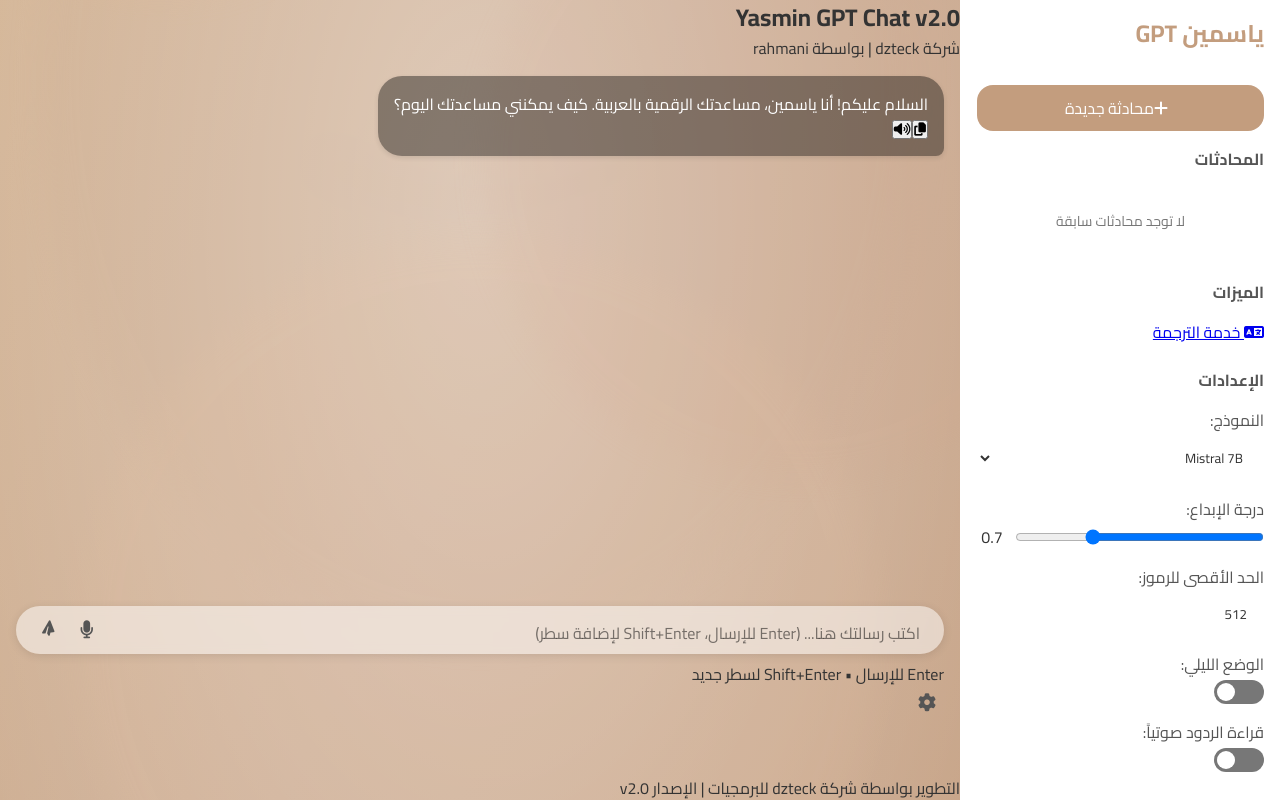
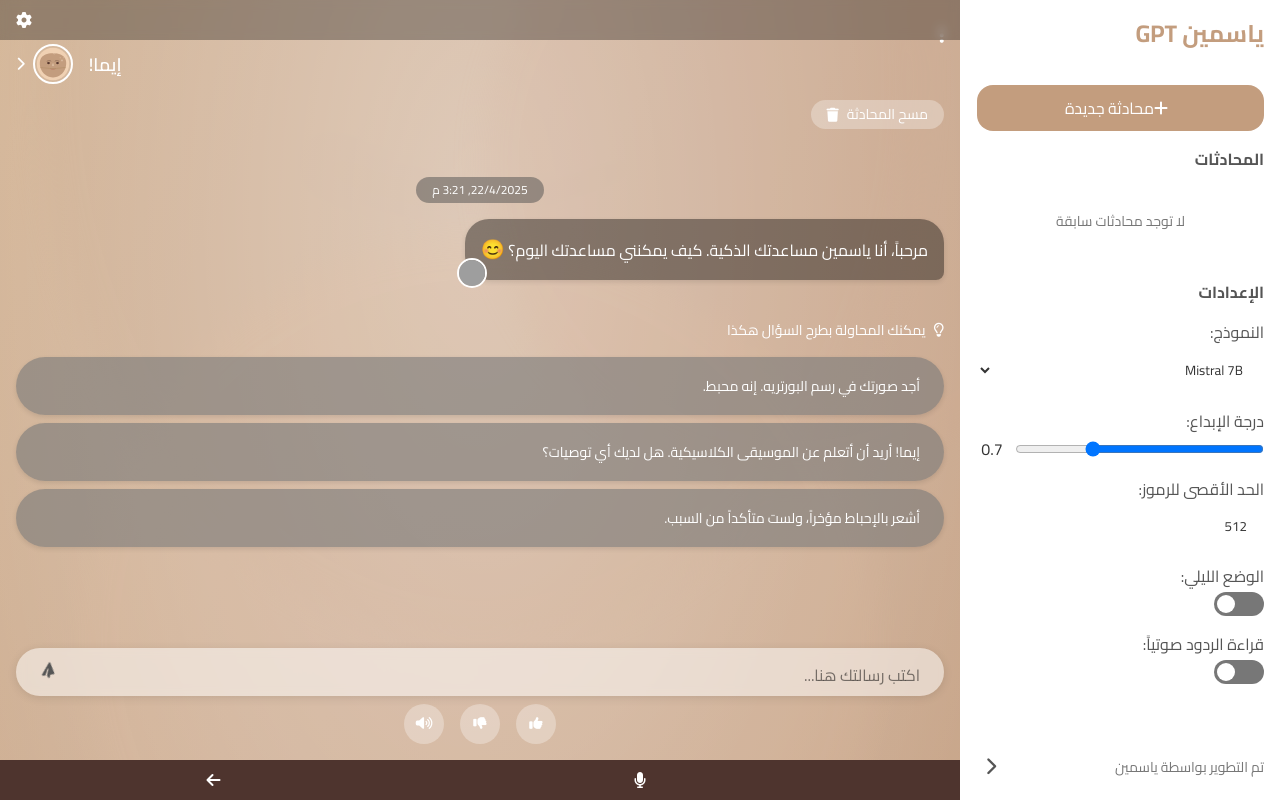
Before and after one commit to dzyas/dzfoot, a Flask app: page / in a window 1280 px wide. Run offline with Flask 3, Linux system fonts and the light colour scheme; data that the repository does not hold is empty; grey boxes are pictures that could not be loaded.

Commit message:
Update index.html

```diff
--- a/templates/index.html
+++ b/templates/index.html
@@ -3,27 +3,33 @@
 <head>
     <meta charset="UTF-8">
     <meta name="viewport" content="width=device-width, initial-scale=1.0">
-    <title>{{ app_title }}</title>
+    <title>ياسمين - المساعدة الذكية</title>
     <link rel="stylesheet" href="{{ url_for('static', filename='css/styles.css') }}">
-    <!-- Updated Font Awesome for potentially newer icons -->
-    <link rel="stylesheet" href="https://cdnjs.cloudflare.com/ajax/libs/font-awesome/6.5.1/css/all.min.css" integrity="sha512-DTOQO9RWCH3ppGqcWaEA1BIZOC6xxalwEsw9c2QQeAIftl+Vegovlnee1c9QX4TctnWMn13TZye+giMm8e2LwA==" crossorigin="anonymous" referrerpolicy="no-referrer" />
-    <!-- Fonts for better Arabic support -->
-    <link href="https://fonts.googleapis.com/css2?family=Cairo:wght@400;600;700&display=swap" rel="stylesheet">
-    <link href="https://fonts.googleapis.com/css2?family=IBM+Plex+Sans+Arabic:wght@400;500;600&display=swap" rel="stylesheet">
+    <link rel="stylesheet" href="https://cdnjs.cloudflare.com/ajax/libs/font-awesome/6.5.1/css/all.min.css">
+    <link href="https://fonts.googleapis.com/css2?family=Cairo:wght@300;400;500;600;700&display=swap" rel="stylesheet">
 </head>
 <body>
+    <!-- Status Bar (Header Style) -->
+    <div class="status-bar">
+        <div class="status-bar-left">
+            <span class="app-name">شات بوت ياسمين</span>
+            <span class="app-version">v3</span>
+        </div>
+        <div class="status-bar-right">
+            <i class="fas fa-cog"></i>
+        </div>
+    </div>
+
     <!-- Main Container -->
     <div class="app-container">
-        <!-- Sidebar for settings and conversations -->
+        <!-- Sidebar for settings and conversations (hidden by default on mobile) -->
         <div id="settings-sidebar">
-             <div class="sidebar-header">
-                 <h2>ياسمين GPT</h2>
-                 <!-- Close button for mobile, hidden on desktop -->
-                 <button id="close-sidebar" class="icon-button close-button" title="إغلاق الشريط الجانبي">
-                     <i class="fas fa-times"></i>
-                 </button>
-             </div>
-
+            <div class="sidebar-header">
+                <h2>ياسمين GPT</h2>
+                <button id="close-sidebar" class="icon-button close-button" title="إغلاق الشريط الجانبي">
+                    <i class="fas fa-times"></i>
+                </button>
+            </div>
 
             <!-- New Conversation Button -->
             <button id="new-conversation" class="primary-button">
@@ -39,20 +45,6 @@
                 </div>
             </div>
 
-            <!-- Features Section -->
-            <div class="sidebar-section features-section">
-                <h3>الميزات</h3>
-
-                <!-- Translation Feature Example -->
-                <div class="feature-item">
-                    <a href="/translation" class="feature-link">
-                        <i class="fas fa-language"></i> خدمة الترجمة
-                    </a>
-                </div>
-                 <!-- Add other feature items here as needed -->
-                 <!-- Example: <div class="feature-item"><a href="/speech" class="feature-link"><i class="fas fa-microphone"></i> خدمة الصوت</a></div> -->
-            </div>
-
             <!-- Settings Section -->
             <div class="sidebar-section settings-section">
                 <h3>الإعدادات</h3>
@@ -61,7 +53,11 @@
                 <div class="setting-item">
                     <label for="model-select">النموذج:</label>
                     <select id="model-select">
-                        <!-- Options will be loaded dynamically by app.js -->
+                        <option value="mistral-7b-instruct">ميسترال 7B</option>
+                        <option value="gpt-3.5-turbo">GPT-3.5 Turbo</option>
+                        <option value="gpt-4-turbo">GPT-4 Turbo</option>
+                        <option value="llama3-70b">Llama3 70B</option>
+                        <option value="gemini-1.5-pro">Gemini 1.5 Pro</option>
                     </select>
                 </div>
 
@@ -97,106 +93,115 @@
                         <span class="slider round"></span>
                     </label>
                 </div>
-                 <!-- Add other settings items here -->
             </div>
 
             <!-- Sidebar Footer -->
             <div class="sidebar-footer">
                 <span>تم التطوير بواسطة ياسمين</span>
-                <!-- Toggle sidebar button (Desktop Only), hidden on mobile -->
                 <button id="toggle-sidebar" class="icon-button" title="إغلاق الشريط الجانبي">
                     <i class="fas fa-chevron-right"></i>
                 </button>
             </div>
         </div> <!-- End #settings-sidebar -->
 
-        <!-- Overlay for mobile sidebar, hidden on desktop -->
+        <!-- Overlay for mobile sidebar -->
         <div id="sidebar-overlay"></div>
 
         <!-- Main Chat Area -->
         <div id="chat-container">
+            <!-- More Options Menu (3 dots) -->
+            <div class="more-menu">
+                <button class="dots-button">
+                    <i class="fas fa-ellipsis-v"></i>
+                </button>
+            </div>
+
             <!-- App Header -->
-            <div class="chat-header">
-                <h2>{{ app_title }} <span class="version">v2.0</span></h2>
-                <p>شركة dzteck | بواسطة rahmani</p>
-            </div> <!-- End .chat-header -->
+            <div class="app-header">
+                <div class="user-profile">
+                    <span>إيما!</span>
+                    <div class="avatar-container">
+                        <img src="{{ url_for('static', filename='img/avatar-girl.svg') }}" alt="ياسمين" class="profile-avatar">
+                    </div>
+                    <button class="nav-button">
+                        <i class="fas fa-chevron-right"></i>
+                    </button>
+                </div>
+
+                <!-- Clear Chat Button -->
+                <div class="clear-chat-button">
+                    <span>مسح المحادثة</span>
+                    <i class="fas fa-trash"></i>
+                </div>
+            </div>
 
             <!-- Offline Indicator -->
             <div id="offline-indicator">
                 <i class="fas fa-exclamation-triangle"></i>
                 أنت غير متصل بالإنترنت
-            </div> <!-- End #offline-indicator -->
+            </div>
 
             <!-- Messages Container -->
             <div id="messages">
-                <!-- Initial Welcome Message (added by app.js on load if no conversation) -->
-                <!-- Example structure of a message bubble: -->
-                <!--
-                <div class="message-bubble ai-bubble initial-welcome" data-message-id="[optional-db-id]">
-                    <p>السلام عليكم! أنا ياسمين، مساعدتك الرقمية بالعربية. كيف يمكنني مساعدتك اليوم؟</p>
-                    <div class="message-timestamp">10:30 ص</div>
-                    <div class="message-actions">
-                        <button class="copy-btn" title="نسخ الرد"><i class="fas fa-copy"></i></button>
-                         <button class="speak-btn" title="استماع إلى الرد"><i class="fas fa-volume-up"></i></button>
-                        <div class="vote-buttons">
-                            <button class="like-btn" title="أعجبني" data-vote-type="like"><i class="fas fa-thumbs-up"></i></button>
-                            <button class="dislike-btn" title="لم يعجبني" data-vote-type="dislike"><i class="fas fa-thumbs-down"></i></button>
-                        </div>
+                <!-- Messages will be added dynamically by JavaScript -->
+                <!-- Example message structure from the design -->
+                <div class="timestamp-bubble">22/4/2025, 3:21 م</div>
+
+                <div class="message-bubble ai-bubble">
+                    <p>مرحباً، أنا ياسمين مساعدتك الذكية. كيف يمكنني مساعدتك اليوم؟ <span class="emoji">😊</span></p>
+                    <div class="avatar-small">
+                        <img src="{{ url_for('static', filename='img/yasmin-photo.png') }}" alt="ياسمين">
                     </div>
                 </div>
-                <div class="message-bubble user-bubble" data-message-id="[optional-db-id]">
-                    <p>مرحبا ياسمين، كيف حالك؟</p>
-                    <div class="message-timestamp">10:31 ص</div>
-                     <div class="message-actions">
-                         <button class="copy-btn" title="نسخ الرسالة"><i class="fas fa-copy"></i></button>
-                          // Vote buttons typically only for AI messages
+
+                <div class="suggestions-container">
+                    <div class="suggestion-label">
+                        <i class="far fa-lightbulb"></i>
+                        <span>يمكنك المحاولة بطرح السؤال هكذا</span>
+                    </div>
+
+                    <div class="suggestion-chips">
+                        <button class="suggestion-chip">أجد صورتك في رسم البورتريه. إنه محبط.</button>
+                        <button class="suggestion-chip">إيما! أريد أن أتعلم عن الموسيقى الكلاسيكية. هل لديك أي توصيات؟</button>
+                        <button class="suggestion-chip">أشعر بالإحباط مؤخراً، ولست متأكداً من السبب.</button>
                     </div>
                 </div>
-                -->
-
-            </div> <!-- End #messages -->
-
-            <!-- Regenerate Button (Positioned by app.js) -->
-             <!-- This button is created and moved by JS -->
+            </div>
 
             <!-- Input Area -->
             <div id="input-area">
                 <div id="input-container">
-                    <textarea id="message-input" placeholder="اكتب رسالتك هنا... (Enter للإرسال، Shift+Enter لإضافة سطر)"></textarea>
-                    <!-- Microphone Button (shown if STT supported) -->
-                    <button id="mic-button" class="icon-button" title="إدخال صوتي">
+                    <!-- <button id="mic-button" title="تسجيل الصوت">
                         <i class="fas fa-microphone"></i>
-                    </button>
-                    <!-- Send Button -->
+                    </button> -->
+                    <textarea id="message-input" placeholder="اكتب رسالتك هنا..."></textarea>
                     <button id="send-button" title="إرسال">
                         <i class="fas fa-paper-plane"></i>
                     </button>
-                </div> <!-- End #input-container -->
-                <div class="input-footer">
-                    <span class="typing-hint">Enter للإرسال • Shift+Enter لسطر جديد</span>
-                    <!-- Mobile Settings Button (opens sidebar), hidden on desktop -->
-                    <button id="mobile-settings" class="icon-button" title="الإعدادات">
-                        <i class="fas fa-cog"></i>
+                </div>
+
+                <!-- Feedback Buttons -->
+                <div class="feedback-buttons">
+                    <button id="like-button" class="feedback-btn" title="أعجبني">
+                        <i class="fas fa-thumbs-up"></i>
                     </button>
-                </div> <!-- End .input-footer -->
-            </div> <!-- End #input-area -->
+                    <button id="dislike-button" class="feedback-btn" title="لم يعجبني">
+                        <i class="fas fa-thumbs-down"></i>
+                    </button>
+                    <button id="volume-button" class="feedback-btn" title="تشغيل الصوت">
+                        <i class="fas fa-volume-up"></i>
+                    </button>
+                </div>
+            </div>
 
-            <!-- Global App Error Message Container -->
-             <div id="app-error-message" class="app-error-message"></div>
-
-
-            <!-- App Footer -->
-            <div class="chat-footer">
-                <p>التطوير بواسطة شركة dzteck للبرمجيات | الإصدار v2.0</p>
-            </div> <!-- End .chat-footer -->
-
+            <!-- Bottom Nav Bar (Mobile Style) -->
+            <div class="bottom-nav-bar">
+                <button id="mobile-menu-button"><i class="fas fa-bars"></i></button>
+                <button id="mobile-record-button"><i class="fas fa-microphone"></i></button>
+                <button id="mobile-back-button"><i class="fas fa-arrow-left"></i></button>
+            </div>
         </div> <!-- End #chat-container -->
     </div> <!-- End .app-container -->
-
-    <!-- Mobile Menu Button (only visible on small screens, opens sidebar) -->
-    <button id="mobile-menu" class="icon-button" title="فتح القائمة">
-        <i class="fas fa-bars"></i>
-    </button>
 
     <!-- Confirmation Modal -->
     <div id="confirm-modal" class="modal">
@@ -208,10 +213,9 @@
                 <button id="confirm-ok" class="danger-button">تأكيد</button>
             </div>
         </div>
-    </div> <!-- End #confirm-modal -->
+    </div>
 
-    <!-- Script Tag -->
+    <!-- Script -->
     <script src="{{ url_for('static', filename='js/app.js') }}"></script>
-
 </body>
 </html>
```
